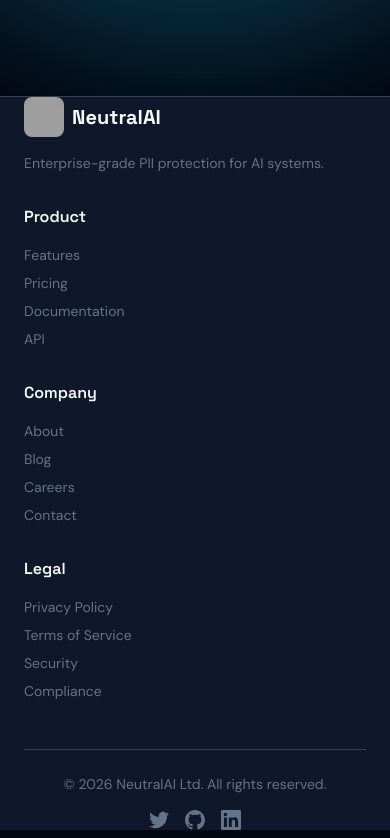
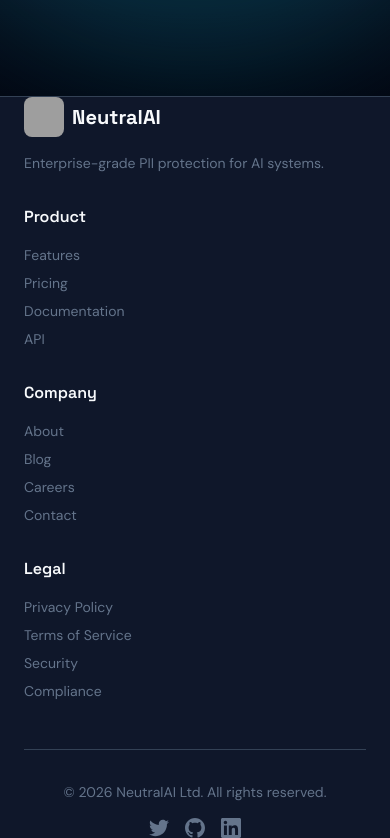
Before and after one commit to nazifsohtaoglu/neutralai-website, a Next.js app: page / in a window 390 px wide. Shown: the part 10342-11180 px from the top of the page. Built offline with nearby package versions, Linux system fonts and the light colour scheme; grey boxes are pictures that could not be loaded.

Commit message:
Fix: Adjust footer spacing - more above copyright, less above social icons

```diff
--- a/app/components/Footer.tsx
+++ b/app/components/Footer.tsx
@@ -49,8 +49,8 @@ export default function Footer() {
           </div>
         </div>
 
-        <div className="pt-6 border-t border-border flex flex-col md:flex-row items-center justify-between gap-4">
-          <p className="text-slate-500 text-sm">
+        <div className="pt-4 border-t border-border flex flex-col md:flex-row items-center justify-between gap-4">
+          <p className="text-slate-500 text-sm mt-4 md:mt-0">
             © 2026 NeutralAI Ltd. All rights reserved.
           </p>
           <div className="flex items-center gap-4">
```
